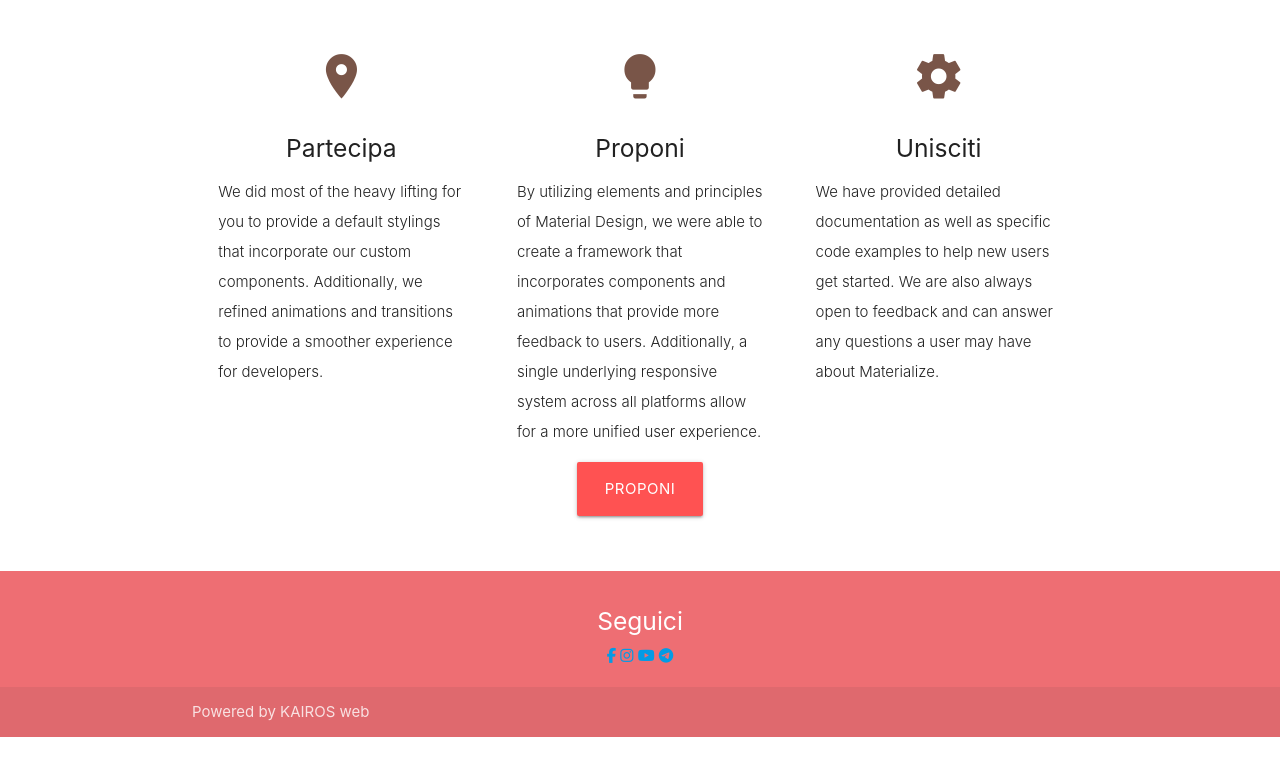
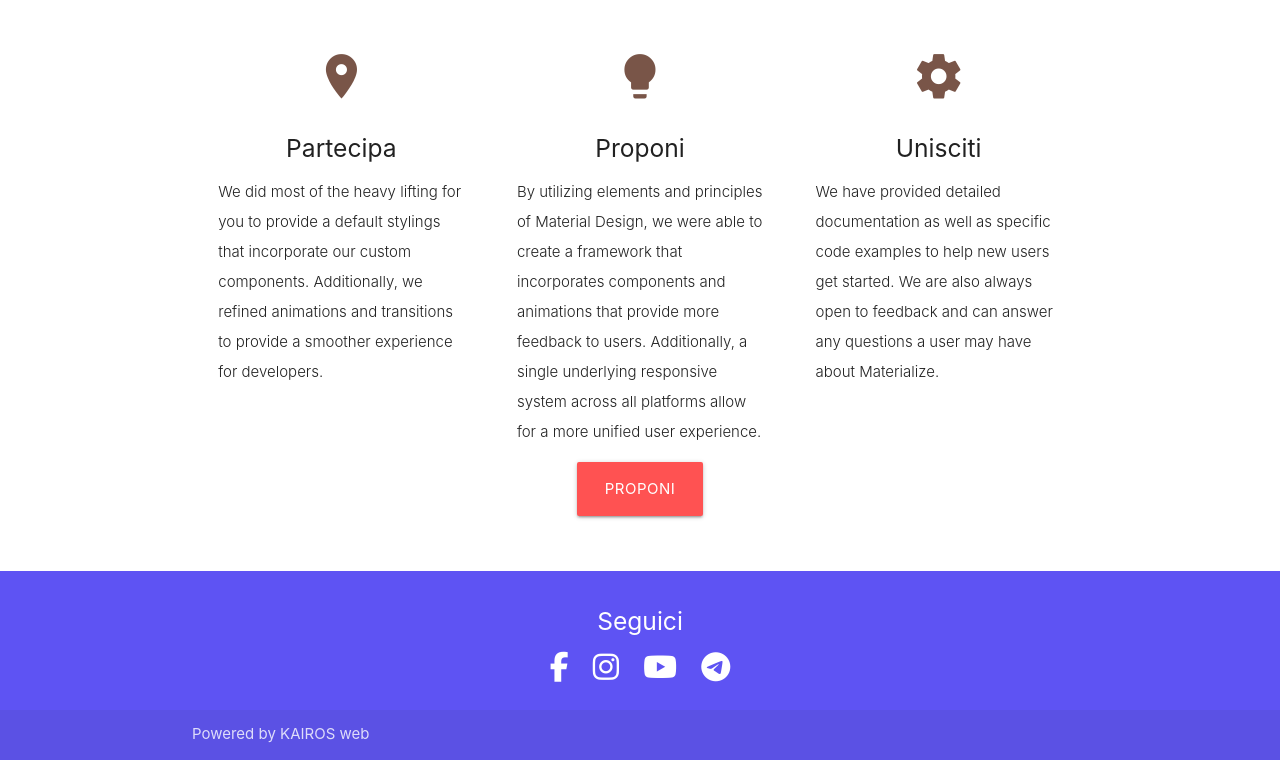
Before and after one commit to GiusTric/lacorrente, a plain HTML site: page index.html in a window 1280 px wide. Shown: the part 1962-2722 px from the top of the page. Before the commit the page ends 2699 px from the top, so only its background shows below. Drawn offline with nearby package versions, Linux system fonts and the light colour scheme; a script that the page names is missing.

Commit message:
Update style.css

```diff
--- a/css/style.css
+++ b/css/style.css
@@ -54,4 +54,11 @@ p {
 
 footer.page-footer {
   margin: 0;
+  background-color: #5E53F3;
 }
+
+.social-icon {
+  font-size: 2em;
+  color: #FFF;
+  padding: 0 10px;
+}
```
